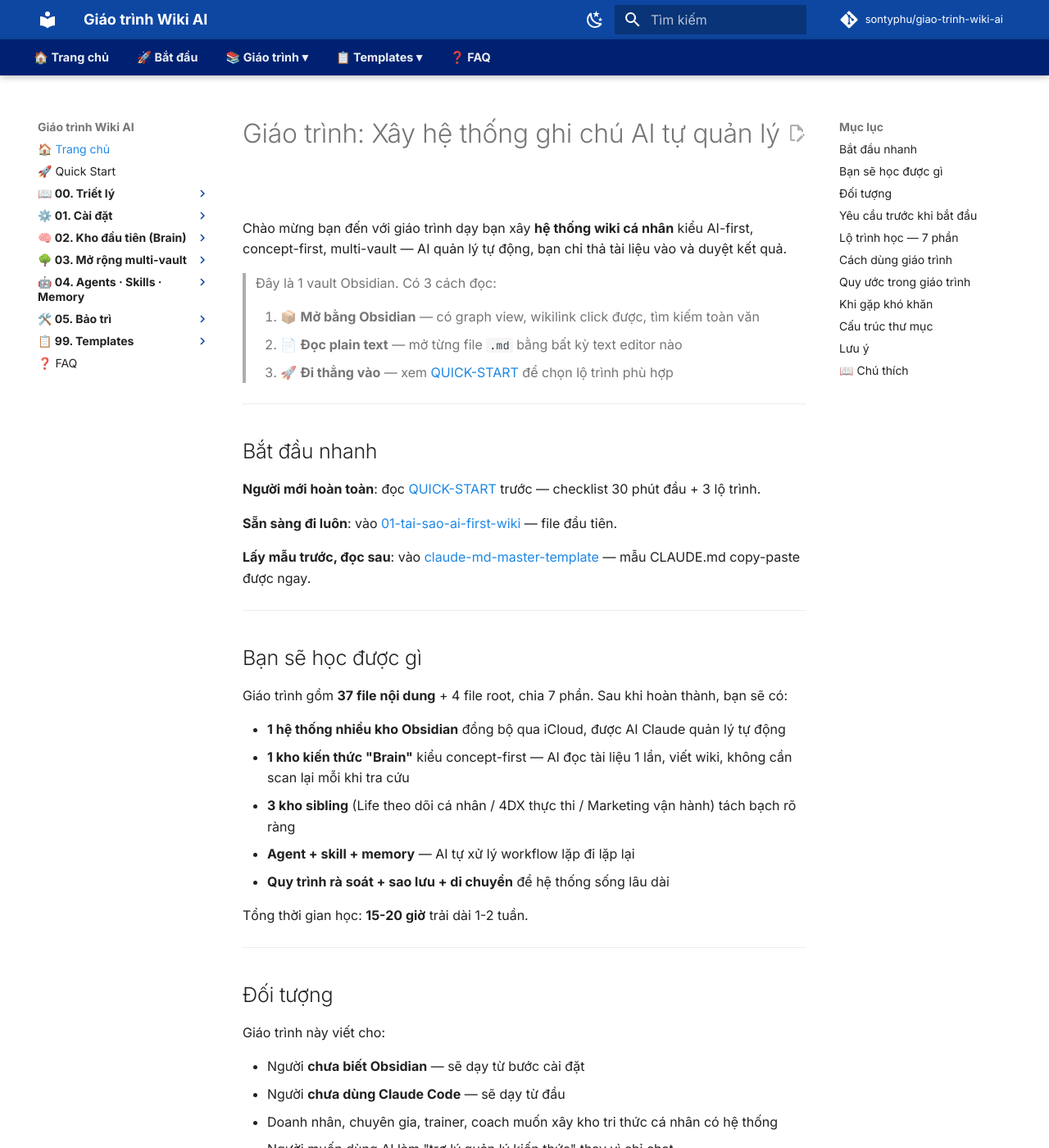
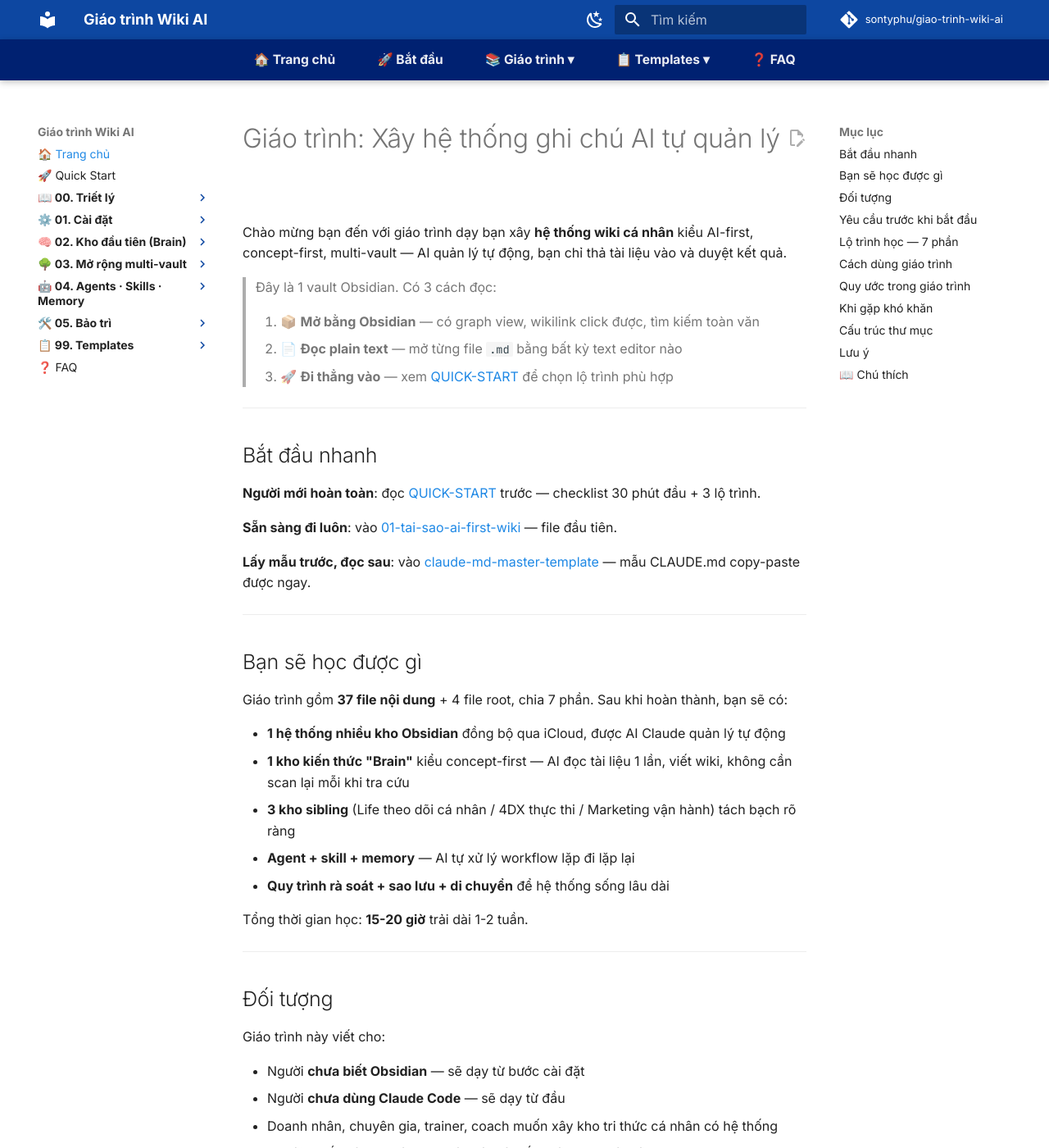
Before and after one commit to sontyphu/giao-trinh-wiki-ai, an MkDocs documentation site: the page built from docs/index.md, in a window 1280 px wide and 1400 px high. Shown: the whole window at 82% size. Built offline with MkDocs 1.6.1 and Material for MkDocs 9.7.7, drawn with Linux system fonts in a browser that asks for light colours; comment, search, counter and statistics services are not loaded.

Commit message:
Căn giữa menu ngang, tăng kích thước cho dễ bấm

```diff
--- a/docs/assets/extra.css
+++ b/docs/assets/extra.css
@@ -13,12 +13,13 @@
 /* ===== MENU NGANG GOM NHÓM (hover dropdown) ===== */
 .tm-bar{position:sticky;top:2.4rem;z-index:5;background:var(--md-primary-fg-color--dark);
   box-shadow:0 2px 8px rgba(0,0,0,.25)}
-.tm-inner{max-width:61rem;margin:0 auto;display:flex;flex-wrap:wrap;align-items:stretch;padding:0 .8rem}
-@media(min-width:76.25em){ .tm-inner{max-width:none;padding:0 1.2rem} }
+.tm-inner{margin:0 auto;display:flex;flex-wrap:wrap;align-items:stretch;
+  justify-content:center;gap:.25rem;padding:0 1rem}
 .tm-item{position:relative;display:flex}
 .tm-link{display:flex;align-items:center;color:#fff;opacity:.92;text-decoration:none;
-  font-size:.72rem;font-weight:700;line-height:1;padding:.75rem .85rem;white-space:nowrap;cursor:pointer}
-.tm-link:hover{opacity:1}
+  font-size:.78rem;font-weight:700;line-height:1;padding:.85rem 1.15rem;white-space:nowrap;
+  cursor:pointer;border-radius:.2rem;transition:background .15s}
+.tm-link:hover{opacity:1;background:rgba(255,255,255,.12)}
 .tm-has:hover .tm-link{background:rgba(255,255,255,.14)}
 .tm-drop{position:absolute;top:100%;left:0;min-width:248px;background:var(--md-default-bg-color);
   border:1px solid var(--md-default-fg-color--lightest);border-radius:.2rem;
@@ -29,7 +30,7 @@
 .tm-drop a:hover{background:var(--md-primary-fg-color);color:#fff}
 /* mobile: bar cuộn ngang được, dropdown mở khi chạm (toggle bằng JS) */
 @media(max-width:76.1875em){
-  .tm-inner{flex-wrap:nowrap;overflow-x:auto}
+  .tm-inner{flex-wrap:nowrap;overflow-x:auto;justify-content:flex-start}
   .tm-drop{position:static;box-shadow:none;border:0;display:none;background:rgba(255,255,255,.06)}
   .tm-item.tm-open .tm-drop{display:block}
   .tm-drop a{color:#fff}
```
Also changed, not shown: import_vault.py (+6 -5 lines).
